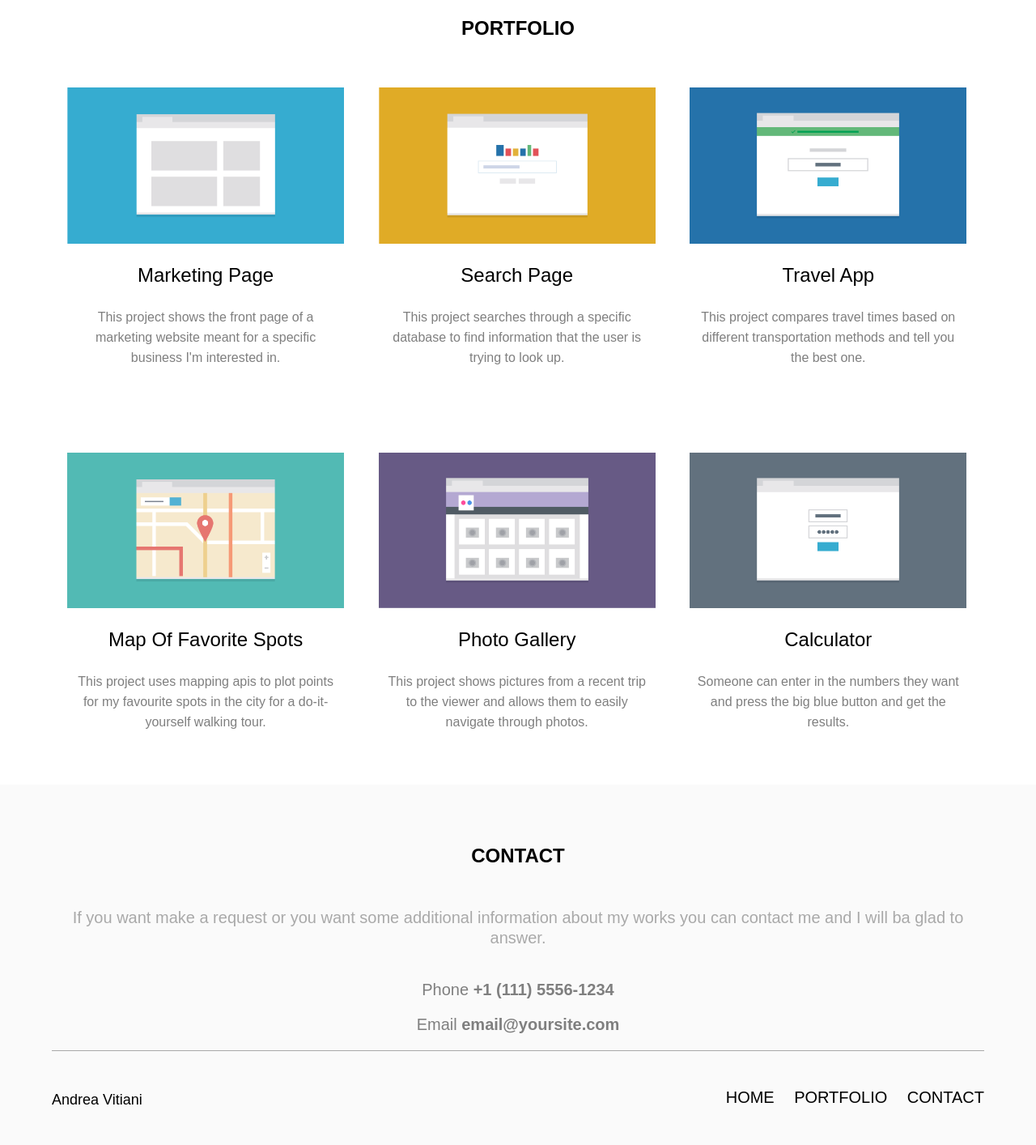
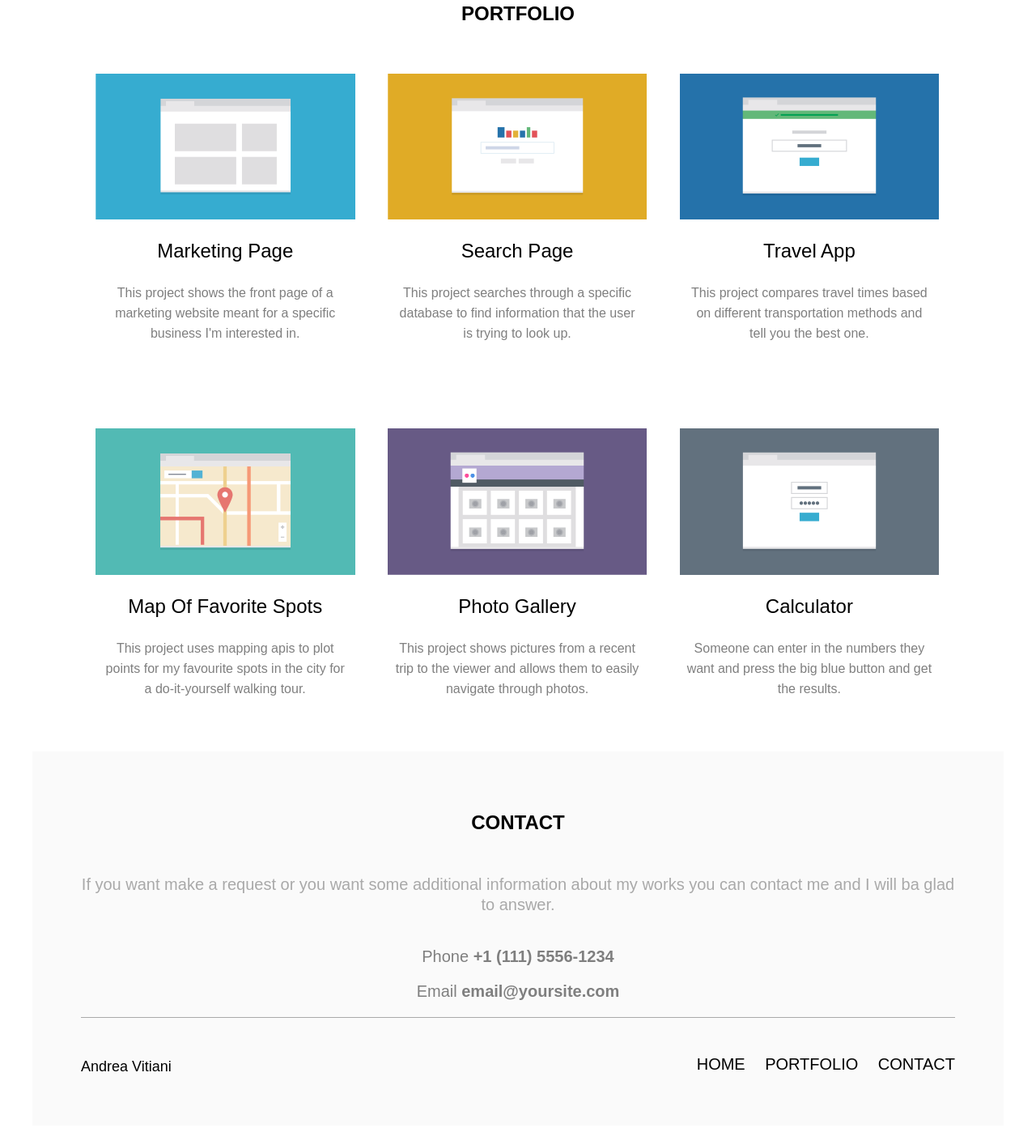
Before and after one commit to andreavitiani/Single-page-portfolio, a plain HTML site: page index.html in a window 1280 px wide. Shown: the part 533-1947 px from the top of the page at 81% size. After the commit the page ends 1923 px from the top, so only its background shows below. Drawn offline with Linux system fonts and the light colour scheme.

Commit message:
HTML and CSS validation
Validation passed after several corrections

```diff
--- a/CSS/main.css
+++ b/CSS/main.css
@@ -2,6 +2,11 @@
 
 * {
     box-sizing: border-box;
+}
+
+body {
+    max-width: 1200px;
+    margin: auto;
 }
 
 header, footer{
@@ -211,13 +216,13 @@ footer div {
     margin: auto;
 }
 
-#col1 {
+.col1 {
     width: 50%;
     float: left;
     text-align: left;
 }
 
-#col2 {
+.col2 {
     width: 50%;
     float: right;
     text-align: right;
@@ -448,7 +453,7 @@ MEDIA QUERY
 
 /*********BOTTOM FOOTER*******/
 
-    #col2 ul li {
+    .col2 ul li {
         display: inline;
         margin: auto;
         margin-left: 20px;
@@ -470,7 +475,9 @@ MEDIA QUERY
 
 
 
-/************************ FROM 1024PX **********************************/
+/************************
+FROM 1024PX
+**********************************/
 
 
 
@@ -560,7 +567,7 @@ MEDIA QUERY
 
 /*********BOTTOM FOOTER*******/
 
-    #col2 ul li {
+    .col2 ul li {
         display: inline;
         margin: auto;
         margin-left: 20px;
--- a/index.html
+++ b/index.html
@@ -6,16 +6,17 @@
     <link rel="stylesheet" type="text/css" href="CSS/normalize.css">
     <link rel="stylesheet" type="text/css" href="CSS/main.css">
     <meta name="viewport" content="width=device-width, initial-scale=1.0">
-    <script src="JS/picturefill.js async"></script>
 </head>
 <body>
     <header>
         <h1 class="site-title">Andrea Vitiani</h1>
-        <ul>
-            <li><a href="#top">HOME</a></li>
-            <li><a href="#portfolio">PORTFOLIO</a></li>
-            <li><a href="#contact">CONTACT</a></li>
-        </ul>
+        <nav>
+            <ul>
+                <li><a href="#top">HOME</a></li>
+                <li><a href="#portfolio">PORTFOLIO</a></li>
+                <li><a href="#contact">CONTACT</a></li>
+            </ul>
+        </nav>
     </header>
 
     <div class="sub-header">
@@ -25,13 +26,13 @@
             </div>
     </div>
 
-    <a name="portfolio"><h2 class="entry-title">PORTFOLIO</h2></a>
+    <a id="portfolio"><h2 class="entry-title">PORTFOLIO</h2></a>
 
     <div class="portfolio-items">
 
         <div class="site-features">
             <div>
-                <img src="Images/portfolio-1.png">
+                <img src="Images/portfolio-1.png" alt="Marketing">
                 <h3>Marketing Page</h3>
                 <p>This project shows the front page of a marketing website meant for a specific business I'm interested in.</p>
             </div>
@@ -39,7 +40,7 @@
 
         <div class="site-features">
         <div>
-            <img src="Images/portfolio-2.png">
+            <img src="Images/portfolio-2.png" alt="Search">
             <h3>Search Page</h3>
             <p>This project searches through a specific database to find information that the user is trying to look up.</p>
             </div>
@@ -47,7 +48,7 @@
 
         <div class="site-features">
         <div>
-            <img src="Images/portfolio-3.png">
+            <img src="Images/portfolio-3.png" alt="Portfolio">
             <h3>Travel App</h3>
             <p>This project compares travel times based on different transportation methods and tell you the best one.</p>
             </div>
@@ -55,7 +56,7 @@
 
         <div class="site-features">
         <div>
-            <img src="Images/portfolio-6.png">
+            <img src="Images/portfolio-6.png" alt="Map">
             <h3>Map Of Favorite Spots</h3>
             <p>This project uses mapping apis to plot points for my favourite spots in the city for a do-it-yourself walking tour.</p>
             </div>
@@ -63,7 +64,7 @@
 
         <div class="site-features">
         <div>
-            <img src="Images/portfolio-5.png">
+            <img src="Images/portfolio-5.png" alt="Photo">
             <h3>Photo Gallery</h3>
             <p>This project shows pictures from a recent trip to the viewer and allows them to easily navigate through photos.</p>
             </div>
@@ -71,7 +72,7 @@
 
         <div class="site-features">
             <div>
-            <img src="Images/portfolio-4.png">
+            <img src="Images/portfolio-4.png" alt="Calculator">
             <h3>Calculator</h3>
             <p>Someone can enter in the numbers they want and press the big blue button and get the results.</p>
             </div>
@@ -82,26 +83,26 @@
 
     <footer>
         <div>
-            <a name="contact"><h3 class="footer-title">CONTACT</h3></a>
+            <a id="contact"><h3 class="footer-title">CONTACT</h3></a>
             <p id="fotter-text">If you want make a request or you want some additional information about my works you can contact me and I will ba glad to answer.</p>
             <ul>
                 <li>Phone   <strong>+1 (111) 5556-1234</strong></li>
                 <li>Email   <strong>email@yoursite.com</strong></li>
             </ul>
             <div class="bottom-footer">
-                <span id="col1">
+                <div class="col1">
                     <p><strong>Andrea Vitiani</strong></p>
-                </span>
-                <span id="col2" class="hidden-desktops">
-                    <a href="#top"><p><strong>BACK TO TOP</strong></p></a>
-                </span>
-                <span id="col2" class="hidden-smartphones">
+                </div>
+                <div class="col2 hidden-desktops">
+                    <a href="#top"><strong>BACK TO TOP</strong></a>
+                </div>
+                <div class="col2 hidden-smartphones">
                     <ul>
                         <li><a href="#top">HOME</a></li>
                         <li><a href="#portfolio">PORTFOLIO</a></li>
                         <li><a href="#contact">CONTACT</a></li>
                     </ul>
-                </span>
+                </div>
             </div>
         </div>
     </footer>
```
